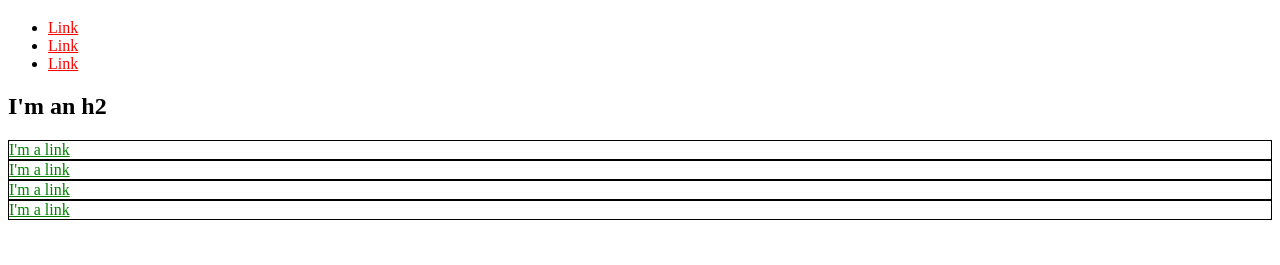
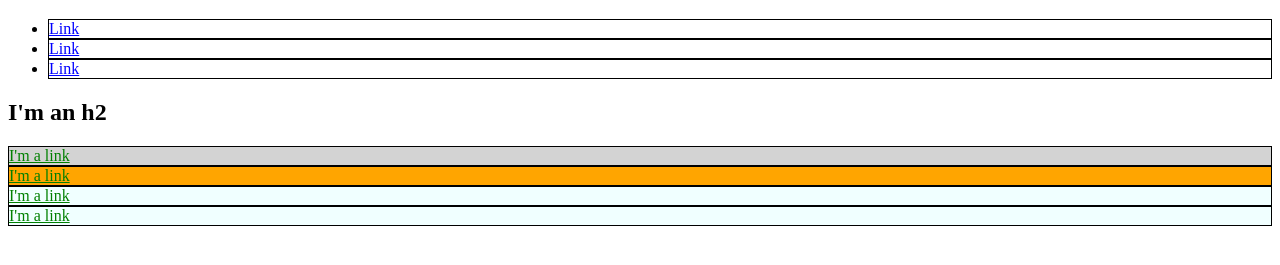
Before and after one commit to ivandiaz92/css_sample, a plain HTML site: page index.html in a window 1280 px wide. Shown: the part 61-326 px from the top of the page. Drawn offline with Linux system fonts and the light colour scheme.

Commit message:
applied css

```diff
--- a/index.html
+++ b/index.html
@@ -3,32 +3,66 @@
   <head>
     <title>Test Page: Don't Panic</title>
     <meta charset="utf-8">
+    <style>
+      li{
+        border: 1px solid black;
+      }
+      li a{
+        color: blue;
+      }
+
+      #exec-bio{
+        background-color: lightgray;
+      }
+
+      #org-link{
+        background-color: orange;
+      }
+
+      .bio-box{
+        border: 1px solid black;
+      }
+
+      .bio-box a{
+        color: green;
+      }
+
+      .azur-link{
+        background-color: azure;
+      }
+
+    </style>
   </head>
+
   <body>
+
     <h1>I'm an h1</h1>
     <ul>
       <li>
-        <a href="http://example.com/" style="color: red;">Link</a>
+        <a href="http://example.com/">Link</a>
       </li>
       <li>
-        <a href="http://example.com/" style="color: red;">Link</a>
+        <a href="http://example.com/">Link</a>
       </li>
       <li>
-        <a href="http://example.com/" style="color: red;">Link</a>
+        <a href="http://example.com/">Link</a>
       </li>
     </ul>
+
     <h2>I'm an h2</h2>
-    <div style="border: 1px solid black;">
-      <a href="http://example.com/" style="color: green;">I'm a link</a>
+
+    <div id="exec-bio" class="bio-box azur-link">
+      <a href="http://example.com/">I'm a link</a>
     </div>
-    <div style="border: 1px solid black;">
-      <a href="http://example.com/" style="color: green;">I'm a link</a>
+    <div id="org-link" class="bio-box azur-link">
+      <a href="http://example.com/">I'm a link</a>
     </div>
-    <div style="border: 1px solid black;">
-      <a href="http://example.com/" style="color: green;">I'm a link</a>
+    <div class="bio-box azur-link">
+      <a href="http://example.com/">I'm a link</a>
     </div>
-    <div style="border: 1px solid black;">
-      <a href="http://example.com/" style="color: green;">I'm a link</a>
+    <div class="bio-box azur-link">
+      <a href="http://example.com/">I'm a link</a>
     </div>
+
   </body>
 </html>
```
